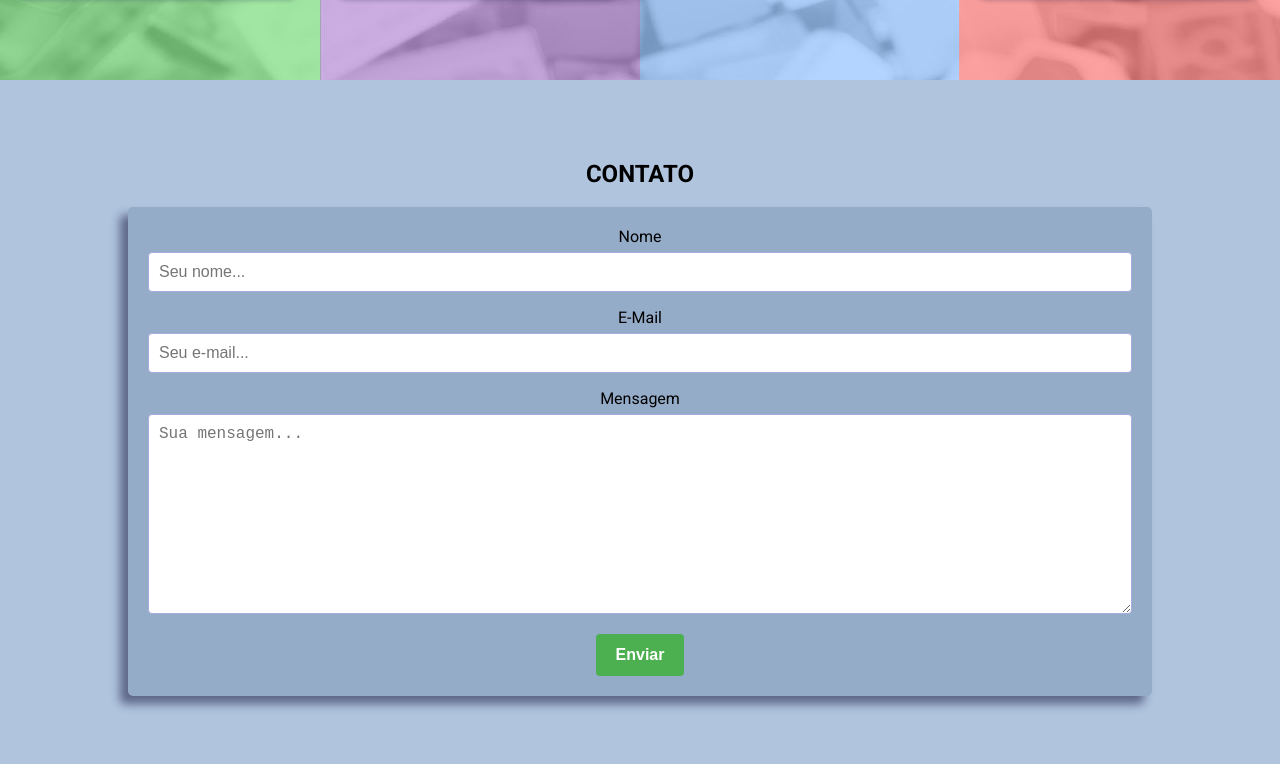
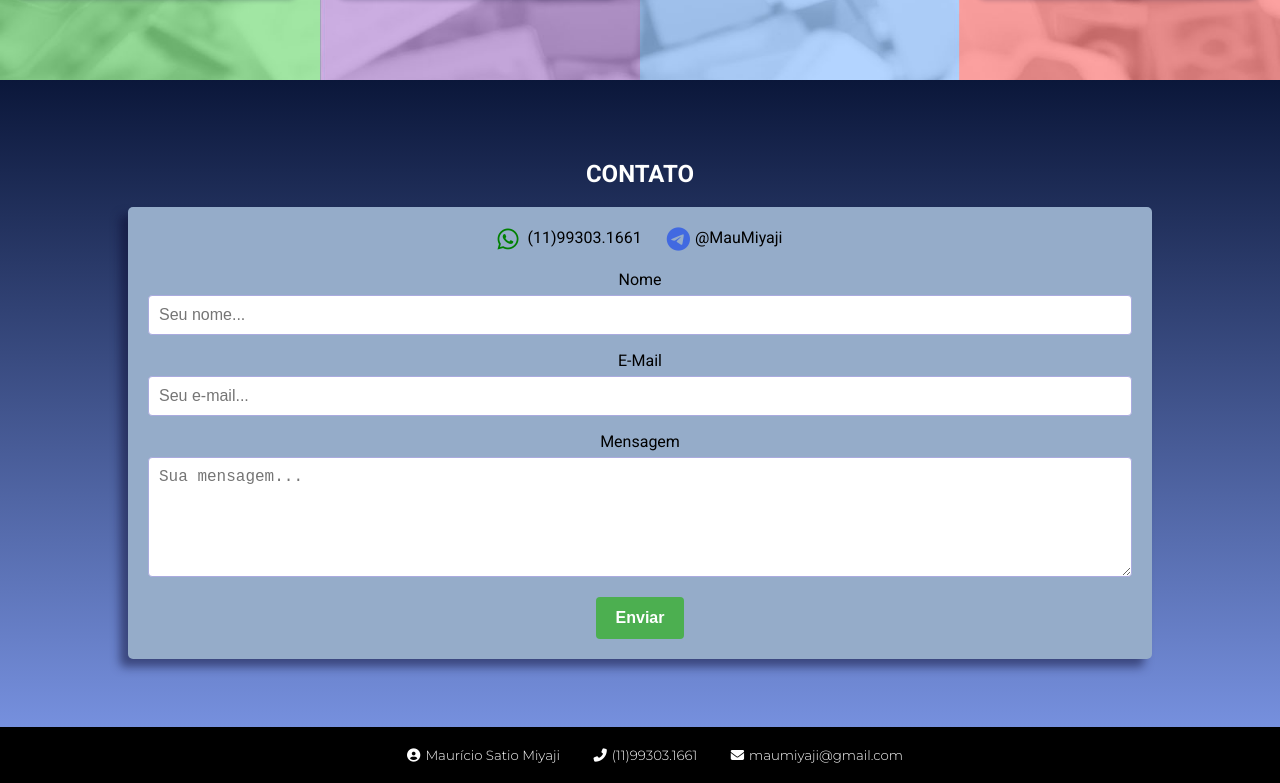
Before and after one commit to maumiyaji/Skills-Portfoio-main, a plain HTML site: page index.html in a window 1280 px wide. Shown: the part 2934-3717 px from the top of the page. Drawn offline with Linux system fonts and the light colour scheme.

Commit message:
contatos update

```diff
--- a/index.html
+++ b/index.html
@@ -341,6 +341,7 @@
 
     <div class="panels" id="portfolio">
         <img src="/img/miyajiweb.jpg" alt="" width="100%" height="100%" id="port-bg">
+        <img src="/img/miyajiweb_hz.jpg" alt="" width="100%" height="100%" id="port-bg-horiz">
         <div id="portpanel">
             <h2>PORTFÓLIO</h2><br>
             <div class="portfolio-options-full" id="portone">
@@ -450,6 +451,9 @@
         <h2>CONTATO</h2><br>
         <!-- contact form (modificar depois) -->
         <div class="container">
+
+            <p class="contatofirst"><i class="fab fa-whatsapp whatsapp"></i> (11)99303.1661<i class="fab fa-telegram telegram"></i>@MauMiyaji</p><br>
+
             <form action= "sendmail.php" method="post">
 
                 <label for="name">Nome</label>
@@ -459,12 +463,18 @@
                 <input type="text" id="email" name="youremail" placeholder="Seu e-mail...">
 
                 <label for="subject">Mensagem</label>
-                <textarea id="subject" name="subject" placeholder="Sua mensagem..." style="height:200px"></textarea>
+                <textarea id="subject" name="subject" placeholder="Sua mensagem..." style="height:120px"></textarea>
 
                 <input type="submit" value="Enviar">
 
             </form>
         </div>
+    </div>
+
+    <div class="footer">
+        <p><i class="fas fa-user-circle footericon"></i>Maurício Satio Miyaji
+            <i class="fas fa-phone-alt footericon"></i>(11)99303.1661
+            <i class="fas fa-envelope footericon"></i><a href="mailto:someone@example.com">maumiyaji@gmail.com</a></p>
     </div>
 
     <script src="/js/skill_tabs.js"></script>
--- a/styles/main.css
+++ b/styles/main.css
@@ -440,6 +440,14 @@ body{
     left: 0;
 }
 
+#port-bg-horiz {
+    position: absolute;
+    display: none;
+    z-index: -1;
+    top: 0;
+    left: 0;
+}
+
 /* Portfolio Menu */
 
 .portfolio-options-full {
@@ -507,11 +515,12 @@ body{
 @media screen and (max-width: 810px) {
     .portoption {flex: 100%;}
     #port-bg {display: none;}
+    #port-bg-horiz {display: block;}
 }
 
 /* div para a colocação de cada galeria de itens, através do portfolio.js */
 #portcontext {
-    background-color: #000a1d;
+    background-color: black;
 }
 
 .snakemod {
@@ -542,7 +551,7 @@ body{
 }
 
 .portflex-item-left {
-    background-color: #000a1d;
+    background-color: black;
     display: flex;
     flex-direction: column;
     flex: 20%;
@@ -551,7 +560,7 @@ body{
 
 .portflex-item-right {
     position: relative;
-    background-color: #000a1d;
+    background-color: black;
     flex: 80%;
     font-size: 30px;
     justify-content: center;
@@ -668,9 +677,10 @@ body{
 }
 
 #contato {
-    background-color: #b0c4de;
+    background: linear-gradient(#0b173a, #7690de);
     font-size: 12pt;
     font-weight: 500;
+    color: white;
 }
 
 /* contact form */
@@ -705,8 +715,48 @@ input[type=submit]:hover {
 .container {
     border-radius: 5px;
     background-color: #95acc9;
+    color: black;
     padding: 20px;
     margin-left: 10%;
     margin-right: 10%;
     box-shadow: -8px 8px 10px rgba(12, 12, 50, 0.5);
 }
+
+.contatofirst {
+    vertical-align: middle;
+}
+
+.whatsapp {
+    font-size: 150%;
+    color: green;
+    padding-right: 5px;
+    vertical-align: middle;
+}
+
+.telegram {
+    font-size: 150%;
+    color: royalblue;
+    padding-left: 25px;
+    padding-right: 5px;
+    vertical-align: middle;
+}
+
+.footer {
+    font-size: 10pt;
+    font-weight: 300;
+    text-align: center;
+    background-color: black;
+    color: white;
+    padding-top: 20px;
+    padding-bottom: 20px;
+}
+
+.footer a {
+    text-decoration: none;
+    color: white;
+}
+
+.footericon {
+    padding-left: 30px;
+    padding-right: 5px;
+}
```
Also changed, not shown: img/miyajiweb_hz.jpg (added).
